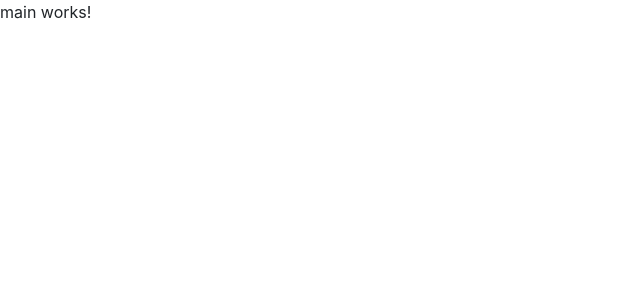
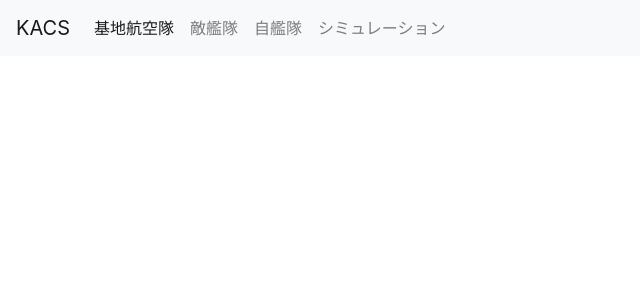
Before and after one commit to YSRKEN/AerialCombatSimulator, an Angular app in the folder ACS-Frontend/: page / in a window 1280 px wide. Shown: the top 300 px of the page, without its empty margins (0-640 px from the left). Built offline with nearby package versions, Linux system fonts and the light colour scheme.

Commit message:
メニューバーを表示した

```diff
--- a/ACS-Frontend/angular.json
+++ b/ACS-Frontend/angular.json
@@ -29,11 +29,13 @@
             ],
             "styles": [
               "src/styles.scss",
-              {
-                "input": "./node_modules/bootstrap/dist/css/bootstrap.css"
-              }
+              "node_modules/bootstrap/dist/css/bootstrap.min.css"
             ],
-            "scripts": []
+            "scripts": [
+              "node_modules/jquery/dist/jquery.slim.min.js",
+              "node_modules/popper.js/dist/umd/popper.min.js",
+              "node_modules/bootstrap/dist/js/bootstrap.min.js"
+            ]
           },
           "configurations": {
             "production": {
@@ -82,11 +84,13 @@
             "karmaConfig": "src/karma.conf.js",
             "styles": [
               "src/styles.scss",
-              {
-                "input": "./node_modules/bootstrap/dist/css/bootstrap.css"
-              }
+              "node_modules/bootstrap/dist/css/bootstrap.min.css"
             ],
-            "scripts": [],
+            "scripts": [
+              "node_modules/jquery/dist/jquery.slim.min.js",
+              "node_modules/popper.js/dist/umd/popper.min.js",
+              "node_modules/bootstrap/dist/js/bootstrap.min.js"
+            ],
             "assets": [
               "src/favicon.ico",
               "src/assets",
--- a/ACS-Frontend/src/app/main/main.component.html
+++ b/ACS-Frontend/src/app/main/main.component.html
@@ -1,3 +1,23 @@
-<p>
-  main works!
-</p>
+<nav class="navbar navbar-expand-lg navbar-light bg-light">
+  <a class="navbar-brand" href="#">KACS</a>
+  <button type="button" class="navbar-toggler" data-toggle="collapse" data-target="#Navber" aria-controls="Navber" aria-expanded="false" aria-label="ナビゲーションの切替">
+    <span class="navbar-toggler-icon"></span>
+  </button>
+
+  <div class="collapse navbar-collapse" id="Navber">
+    <ul class="navbar-nav mr-auto">
+      <li class="nav-item active">
+        <a class="nav-link" href="#">基地航空隊<span class="sr-only">(現位置)</span></a>
+      </li>
+      <li class="nav-item">
+        <a class="nav-link" href="#">敵艦隊</a>
+      </li>
+      <li class="nav-item">
+        <a class="nav-link" href="#">自艦隊</a>
+      </li>
+      <li class="nav-item">
+        <a class="nav-link" href="#">シミュレーション</a>
+      </li>
+    </ul>
+  </div>
+</nav>
```
